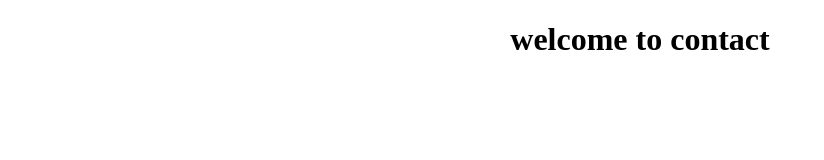
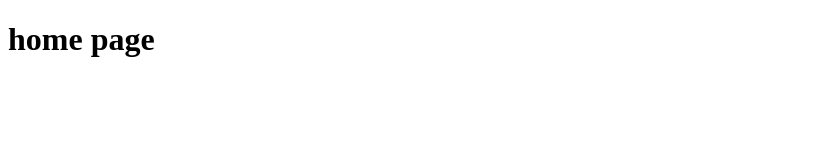
Before and after one commit to pranavivarma/mru-git-demo, a plain HTML site: page index.html in a window 1280 px wide. Shown: the whole page, without its empty margins (0-824 px from the left). Drawn offline with Linux system fonts and the light colour scheme.

```diff
--- a/index.html
+++ b/index.html
@@ -6,12 +6,6 @@
     <title>Document</title>
 </head>
 <body>
-<HEAD>
-
-
-    <h1><center>welcome to contact</center> </h1>
-
-
-</HEAD>
+<h1> home page </h1>
 </body>
 </html>
```
